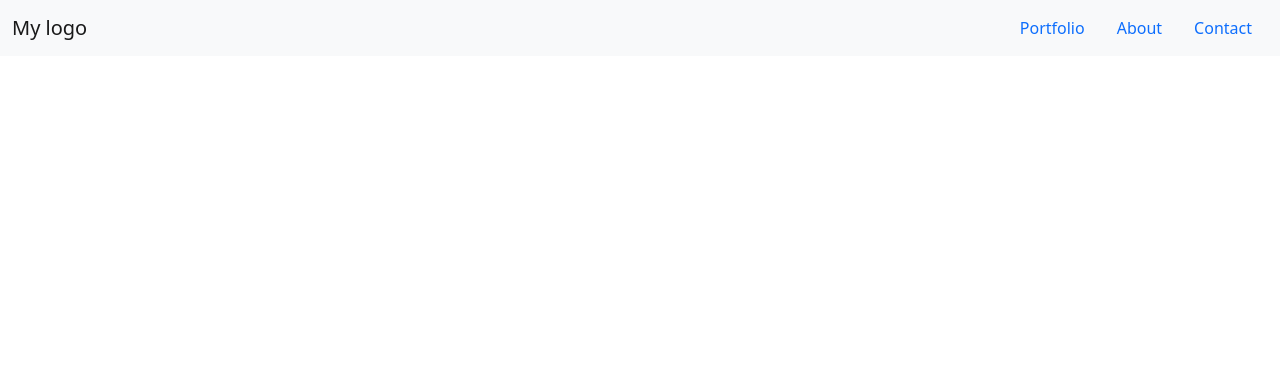
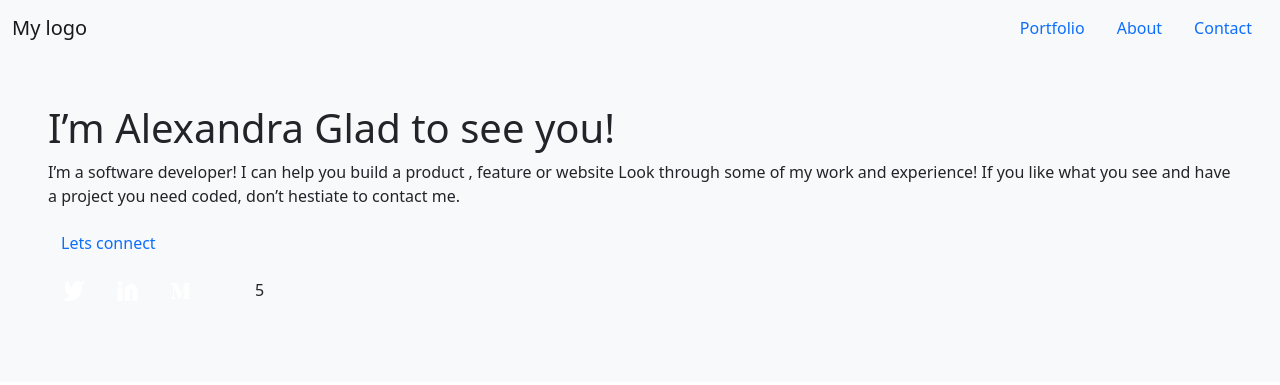
Before and after one commit to anthonymr/Bootstrap-portfolio, a plain HTML site: page index.html in a window 1280 px wide. Drawn offline with nearby package versions, Linux system fonts and the light colour scheme.

Commit message:
Create headline section

```diff
--- a/index.html
+++ b/index.html
@@ -24,9 +24,25 @@
             <a class="nav-link" href="#">Contact</a>
           </li>
         </ul>
-
       </div>
     </nav>
   </header>
+
+  <section class="container-fluid p-5 bg-light text-white text-start">
+    <h1 class="text-dark">I’m Alexandra
+      Glad to see you!
+    </h1>
+    <p class="text-body">I’m a software developer! I can help you build a product , feature or website Look through some of my work and experience!
+      If you like what you see and have a project you need coded, don’t hestiate to contact me.
+    </p>
+    <button type="button" class="btn btn-link text-decoration-none">Lets connect</button>
+    <ul class="d-flex text-dark list-unstyled">
+      <li class="p-3"><img src="./images/twitter.png" alt=""></li>
+      <li class="p-3"><img src="./images/linkedIn.png" alt=""></li>
+      <li class="p-3"><img src="./images/medium.png" alt=""></li>
+      <li class="p-3"><img src="" alt=""></li>
+      <li class="p-3">5</li>
+    </ul>
+  </section>
 </body>
 </html>
```
Also changed, not shown: images/github.svg (added), images/linkedIn.png (added), images/medium.png (added), images/one.png (added), images/twitter.png (added), 1 other file. Lines whose indentation alone changed are shown as unchanged.
